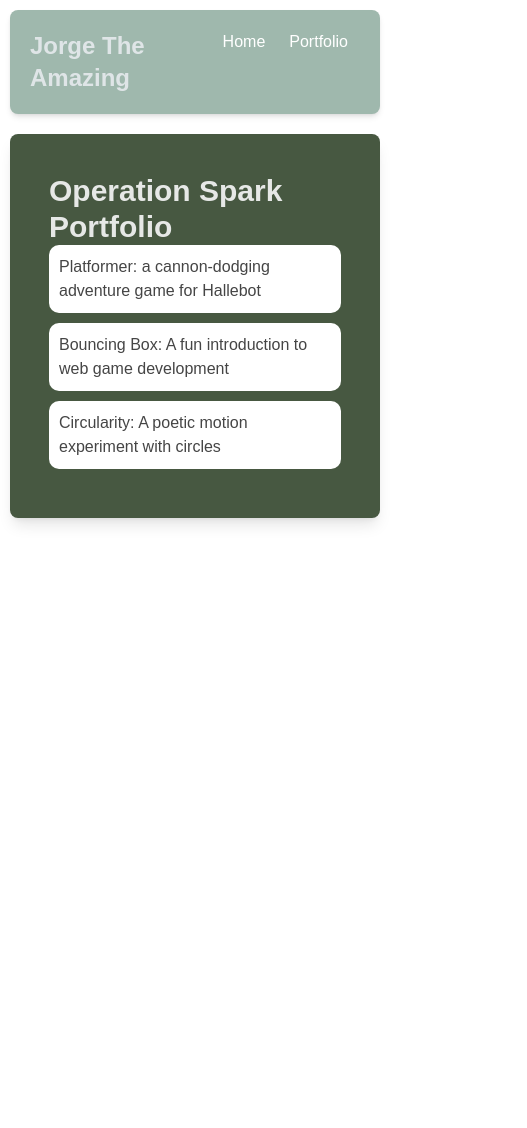
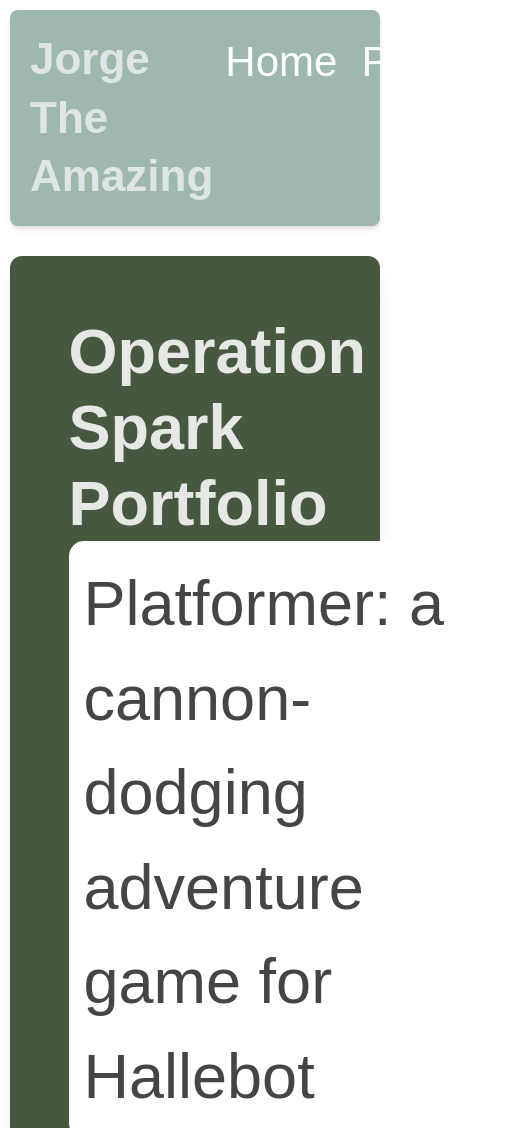
Before and after one commit to JerreloMello/JerreloMello.github.io, a plain HTML site: page portfolio.html in a window 390 px wide. Shown: the top 1128 px of the page, 527 px wide, since content can reach past the window. Before the commit the page ends 844 px from the top, so only its background shows below. Drawn offline with nearby package versions, Linux system fonts and the light colour scheme.

Commit message:
updated portfolio page

```diff
--- a/style.css
+++ b/style.css
@@ -104,3 +104,51 @@ margin: 0px;
     text-decoration: none;
     color: #454545;
 }
+@media screen and (min-width: 120px) and (max-width: 1080px) {
+  main {
+    height: 100ch;
+    zoom: 1.5;
+    display: grid;
+  }
+
+  h1 {
+    font-size: 44px;
+  }
+
+  h2 {
+    font-size: 42px;
+  }
+
+  h3 {
+    font-size: 36px;
+  }
+
+  #all-contents {
+    height: 100ch;
+    margin: none;
+  }
+
+  a {
+    font-size: 42px;
+  }
+
+  .sidebar {
+    margin-right: 0px;
+    justify-content: center;
+    align-items: center;
+  }
+
+  .sidebar-img {
+    width: 100%;
+  }
+
+  p,
+  li {
+    font-size: 24px;
+  }
+
+  .content {
+    align-content: center;
+    justify-content: center;
+  }
+}
```
